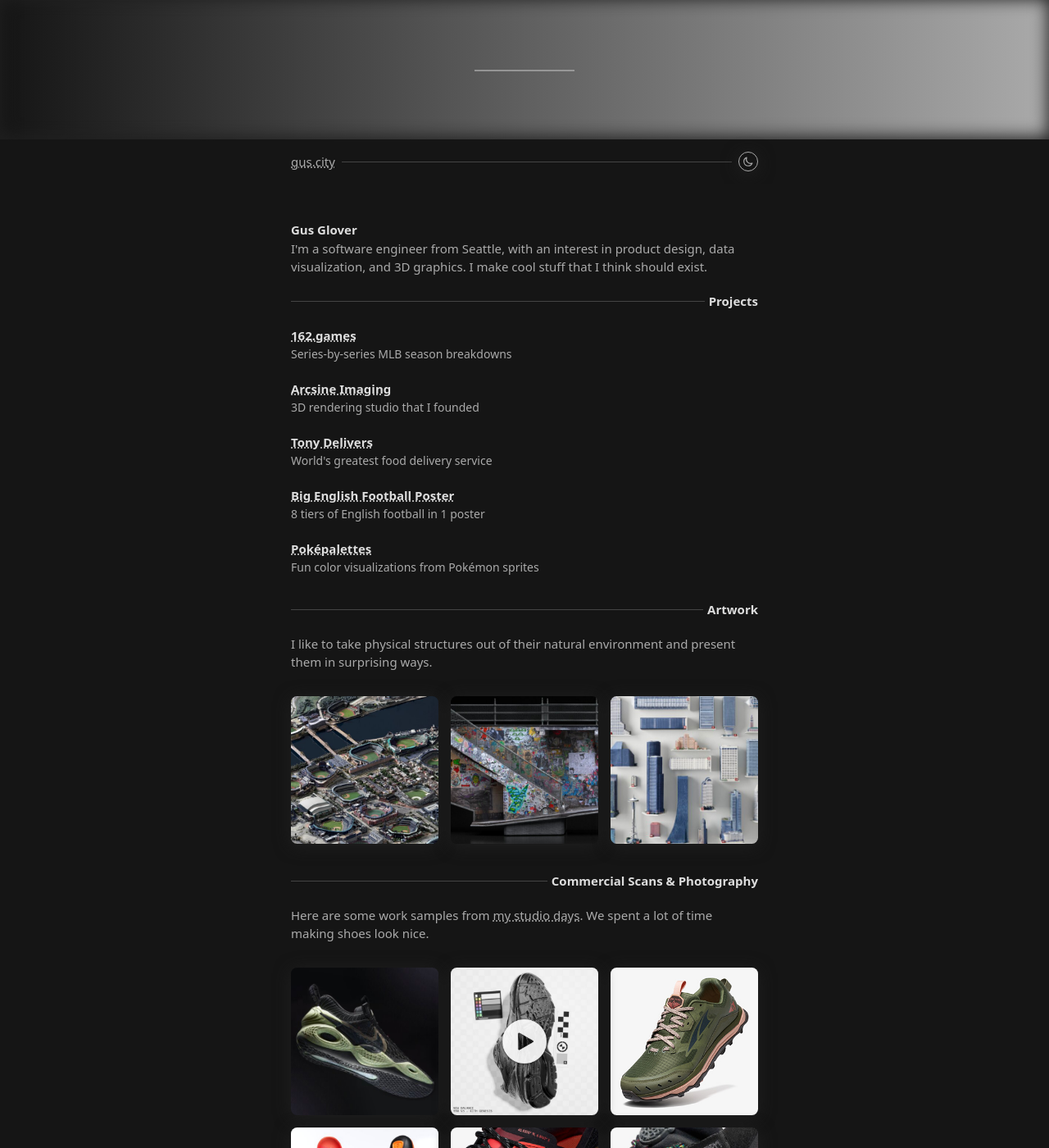
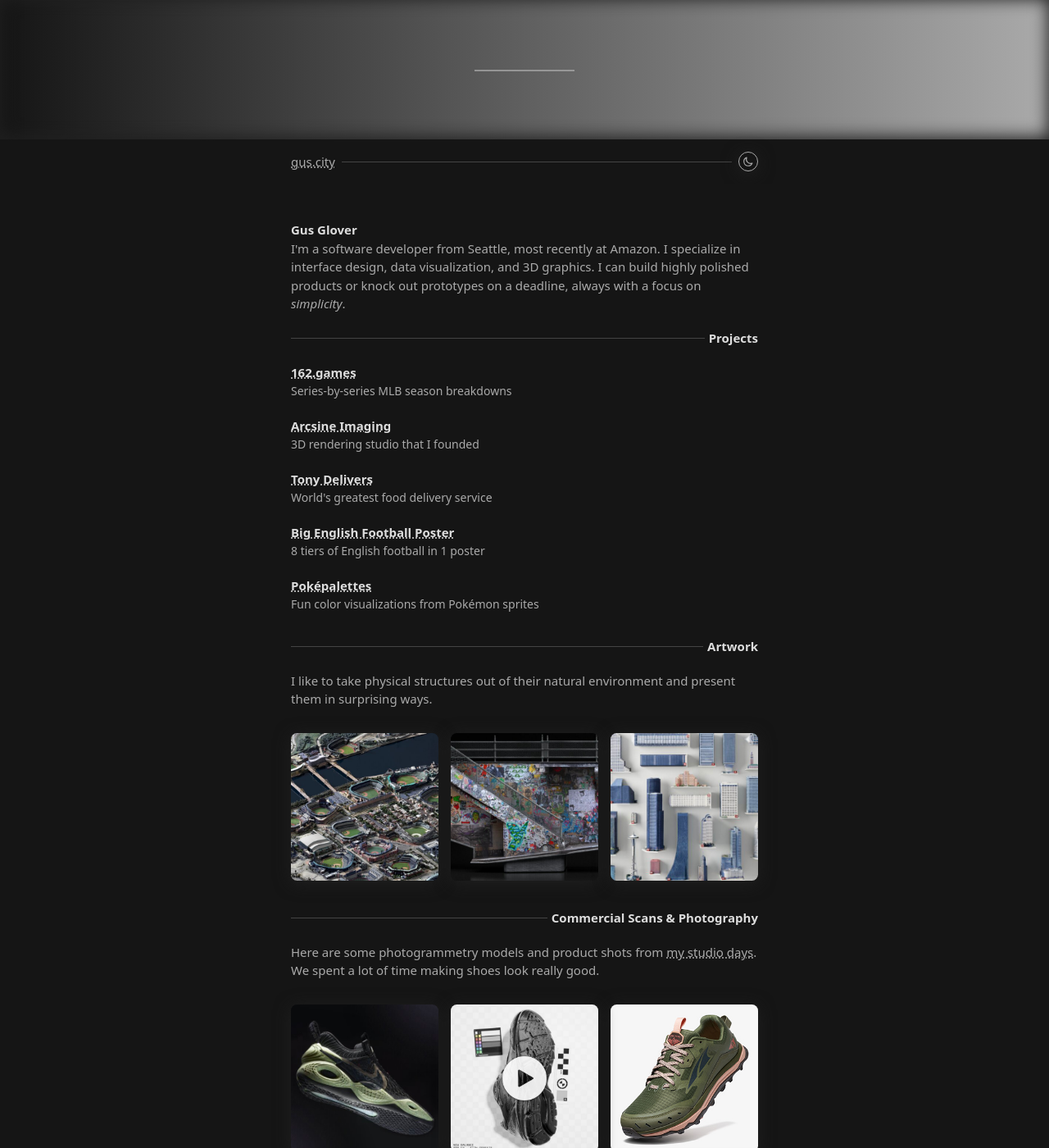
Before and after one commit to gglover/gus.city, a Jekyll site: the page built from index.html, in a window 1280 px wide and 1400 px high. Shown: the whole window at 82% size. Built offline with Jekyll 4.4.1, drawn with Linux system fonts in a browser that asks for light colours; a script that is not in the unit is left out; comment, search, counter and statistics services are not loaded.

Commit message:
Phrasing changes

```diff
--- a/_includes/3d_city.html
+++ b/_includes/3d_city.html
@@ -12,7 +12,7 @@
 
   const INITIAL_CAMERA_POSITION = [20, 0, 0];
   const DRAG_ROTATION_SPEED = 0.1;
-  const AUTO_ROTATION_SPEED = 0.15;
+  const AUTO_ROTATION_SPEED = 0.21;
   const MAX_FRAME_TIME_SECONDS = 0.1;
 
   const BACKGROUND_COLOR = 0x000000;
--- a/index.html
+++ b/index.html
@@ -5,9 +5,10 @@ layout: default
 <div>
   <h1>Gus Glover</h1>
   <p>
-    I'm a software engineer from Seattle, with an interest in product design,
-    data visualization, and 3D graphics. I make cool stuff that I think should
-    exist.
+    I'm a software developer from Seattle, most recently at Amazon. I specialize
+    in interface design, data visualization, and 3D graphics. I can build highly
+    polished products or knock out prototypes on a deadline, always with a focus
+    on <em>simplicity</em>.
   </p>
 </div>
 
@@ -76,8 +77,9 @@ layout: default
 
 <h2 class="section-divider"><span>Commercial Scans & Photography</span></h2>
 <p>
-  Here are some work samples from <a href="/arcsine-imaging">my studio days</a>.
-  We spent a lot of time making shoes look nice.
+  Here are some photogrammetry models and product shots from
+  <a href="/arcsine-imaging">my studio days</a>. We spent a lot of time making
+  shoes look really good.
 </p>
 
 <div class="art-grid" id="commercial-art-gallery">
```
Also changed, not shown: other parts of index.html (+1 -1 lines), pages/efl_poster.html (+3 -4 lines).
